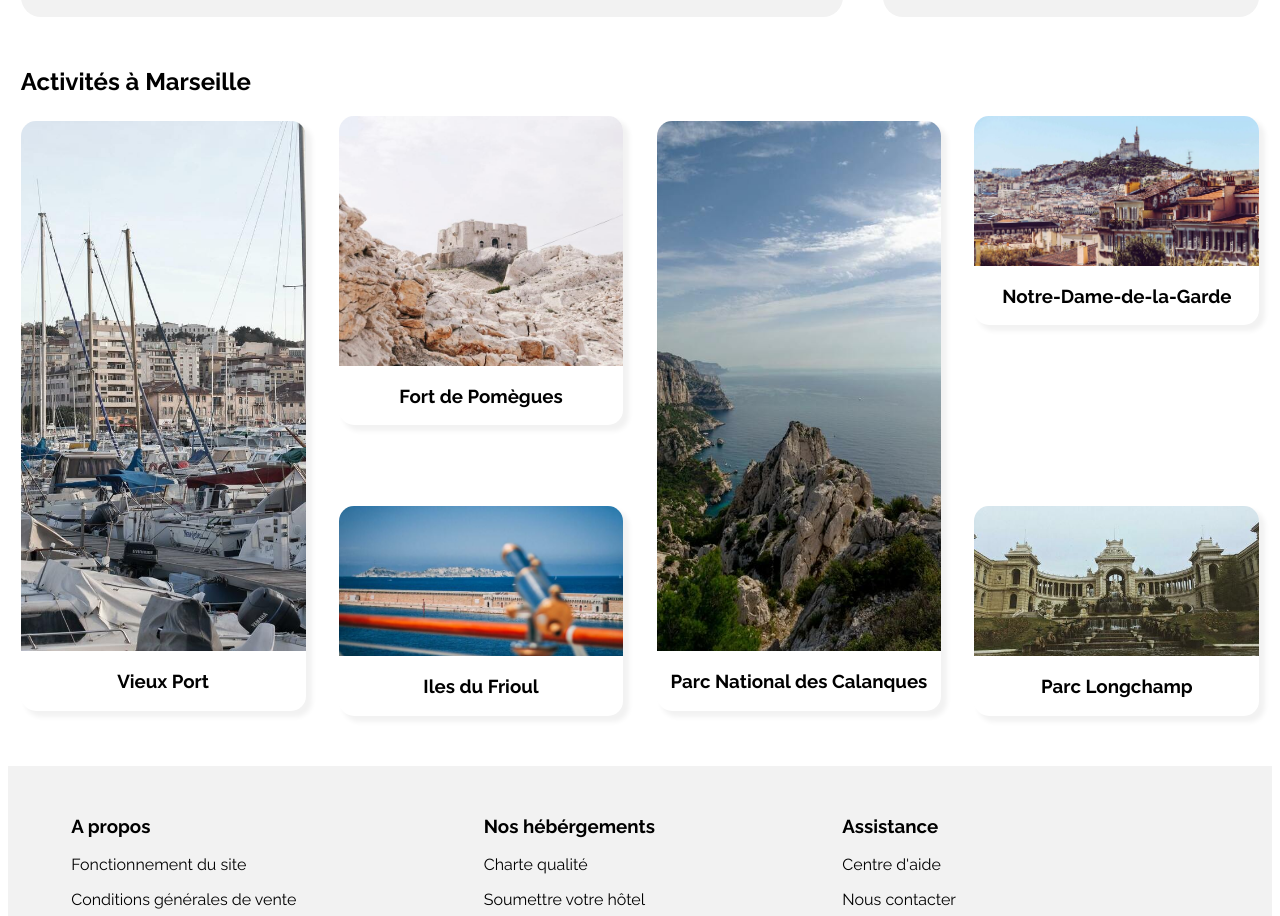
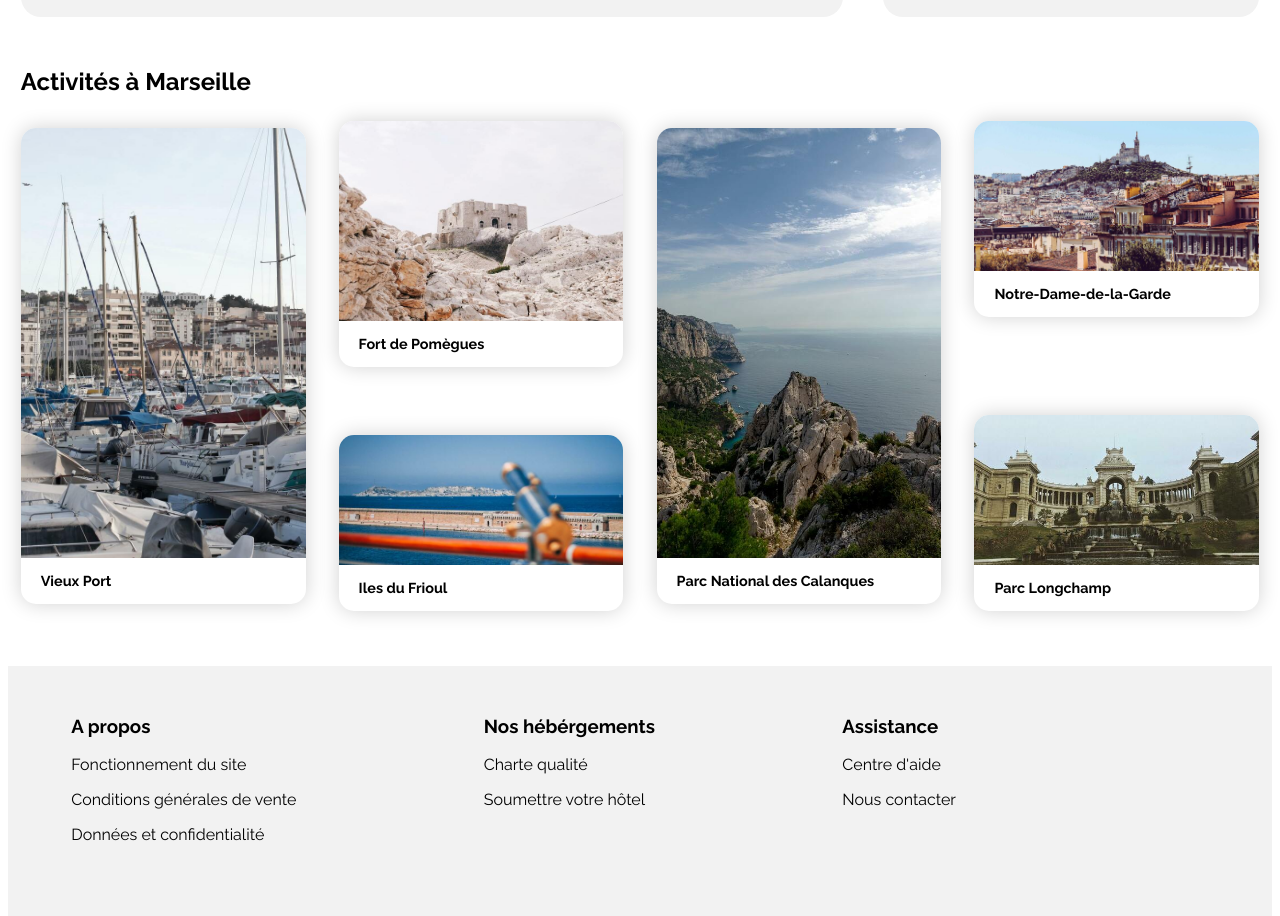
Before and after one commit to BMaxOpenC/MaximeBernard_2_05072021, a plain HTML site: page index.html in a window 1280 px wide. Shown: the part 1052-1968 px from the top of the page. Drawn offline with Linux system fonts and the light colour scheme.

Commit message:
definition style CSS 3activités"

```diff
--- a/index.html
+++ b/index.html
@@ -210,36 +210,36 @@
             <div class="blocactivity1">
                 <div class="cubeactivites">
                     <img src="images/activites/3_medium/reno-laithienne-QUgJhdY5Fyk-unsplash.jpg" alt="Vieux Port" title="Hôtel de la mer" class="imgacti1">
-                    <h3>Vieux Port</h3>
+                    <h3 class="actititle">Vieux Port</h3>
                 </div>
 
                 <div class="blocactivity2">
                     <div class="cubeactivites2">
                         <img src="images/activites/3_medium/paul-hermann-QFTrLdQIRhI-unsplash.jpg" alt="Fort de Pomègues" title="Hôtel de la mer" class="imgacti2">
-                        <h3>Fort de Pomègues</h3>
+                        <h3 class="actititle">Fort de Pomègues</h3>
                     </div>
 
                     <div class="cubeactivites2">
                         <img src="images/activites/4_small/kevin-hikari-rV_Qd1l-VXg-unsplash.jpg" alt="Iles du Frioul" title="Hôtel de la mer" class="imgacti3">
-                        <h3>Iles du Frioul</h3>
+                        <h3 class="actititle">Iles du Frioul</h3>
                     </div>
                 </div>
 
                 <div class="cubeactivites">
                     <img src="images/activites/3_medium/kilyan-sockalingum-NR8-cBCN3aI-unsplash.jpg" alt="Parc National des Calanques" title="Hôtel de la mer" class="imgacti1">
-                    <h3>Parc National des Calanques</h3>
+                    <h3 class="actititle">Parc National des Calanques</h3>
                 </div>
 
 
                 <div class="blocactivity2">
                     <div class="cubeactivites2">
                         <img src="images/activites/3_medium/florian-wehde-xW9e8gdotxI-unsplash.jpg" alt="Notre-Dame-de-la-Garde" title="Hôtel de la mer" class="imgacti4">
-                        <h3>Notre-Dame-de-la-Garde</h3>
+                        <h3 class="actititle">Notre-Dame-de-la-Garde</h3>
                     </div>
 
                     <div class="cubeactivites2">
                         <img src="images/activites/4_small/lena-paulin-wH2-EJoDcV0-unsplash.jpg" alt="Parc Longchamp" title="Hôtel de la mer" class="imgacti4">
-                        <h3>Parc Longchamp</h3>
+                        <h3 class="actititle">Parc Longchamp</h3>
                     </div>
                 </div>
             </div>
--- a/styles.css
+++ b/styles.css
@@ -374,7 +374,7 @@ nav {
 
 .blocactivity1 {
     width: 100%;
-    height: 600px;
+    height: 500px;
     display: flex;
     justify-content: space-between;
     align-items: center;
@@ -382,7 +382,7 @@ nav {
 
 .blocactivity2 {
     width: 23%;
-    height: 600px;
+    height: 490px;
     display: flex;
     flex-direction: column;
     justify-content: space-between;
@@ -391,40 +391,38 @@ nav {
 .cubeactivites {
     width: 23%;
     border-radius: 15px;
-    box-shadow: 5px 5px 5px 1px #f2f2f2;
+    box-shadow: 0 0 20px #0000002e;
     display: flex;
     flex-direction: column;
     justify-content: center;
-    align-items: center;
 }
 
 .cubeactivites2 {
     width: 100%;
     border-radius: 15px;
-    box-shadow: 5px 5px 5px 1px #f2f2f2;
+    box-shadow: 0 0 20px #0000002e;
     display: flex;
     flex-direction: column;
     justify-content: center;
-    align-items: center;
 }
 
 .imgacti1 {
     width: 100%;
-    height: 530px;
+    height: 430px;
     border-radius: 15px 15px 0 0;
     object-fit: cover;
 }
 
 .imgacti2 {
     width: 100%;
-    height: 250px;
+    height: 200px;
     border-radius: 15px 15px 0 0;
     object-fit: cover;
 }
 
 .imgacti3 {
     width: 100%;
-    height: 150px;
+    height: 130px;
     border-radius: 15px 15px 0 0;
     object-fit: cover;
 }
@@ -435,7 +433,10 @@ nav {
     border-radius: 15px 15px 0 0;
     object-fit: cover;
 }
-
+.actititle {
+    padding-left: 20px;
+    font-size: 90%;
+}
   /*Footer*/
 
 .footer {
```
